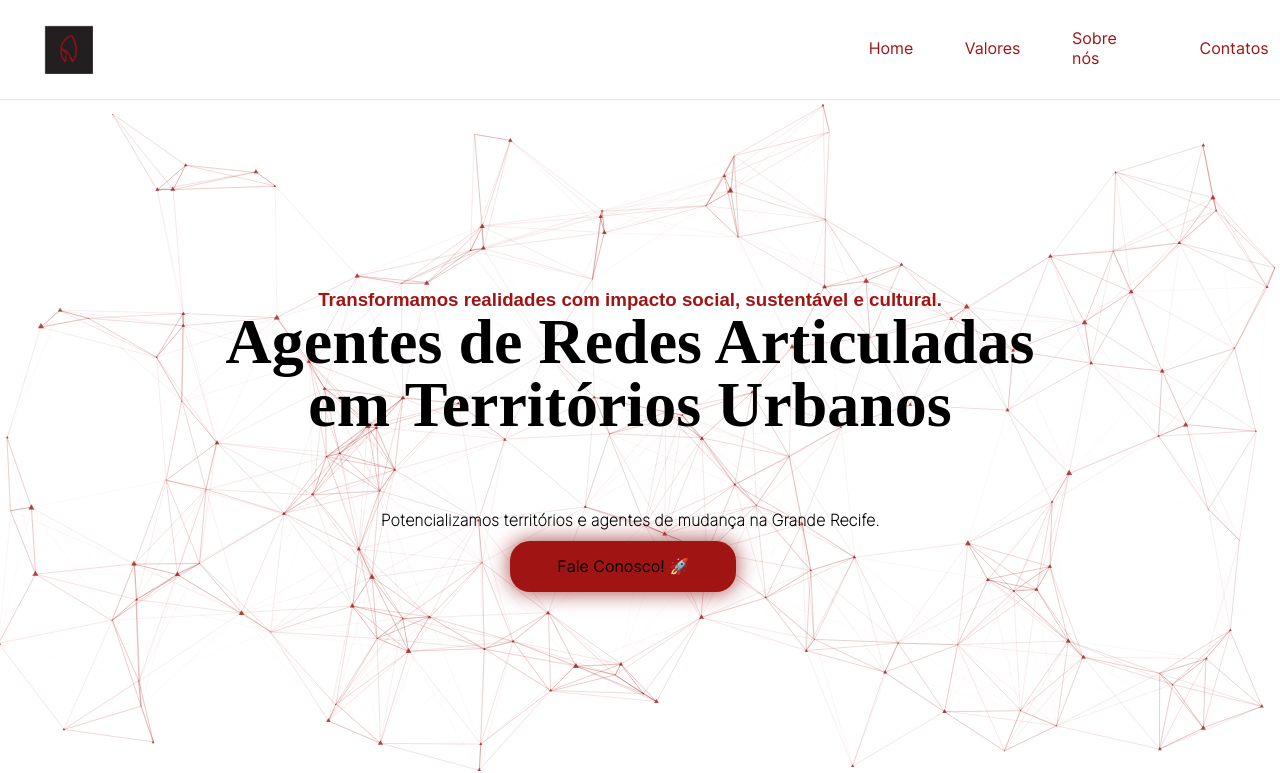
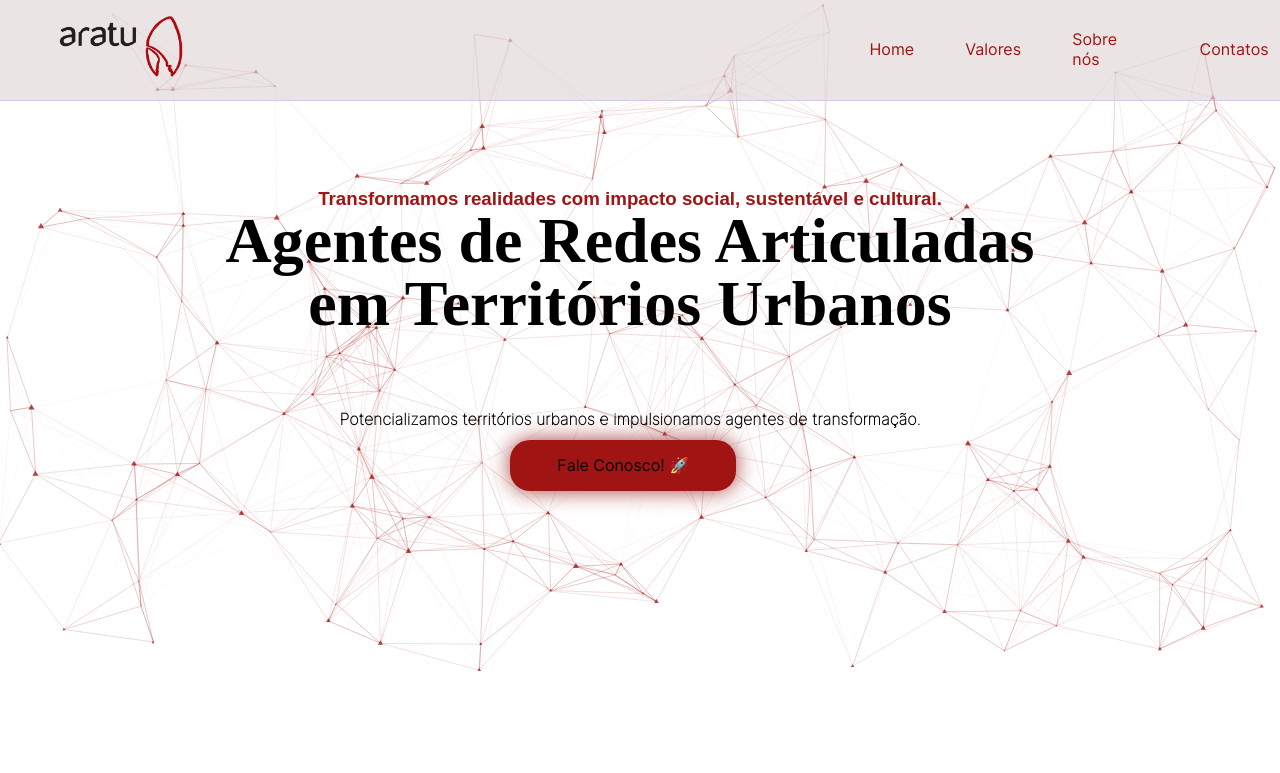
Before and after one commit to GutembergLima05/aratu-institucional, a plain HTML site: page index.html in a window 1280 px wide. Shown: the top 773 px of the page. Drawn offline with nearby package versions, Linux system fonts and the light colour scheme; a web font is replaced by a local one.

Commit message:
Modificações na navbar

```diff
--- a/index.html
+++ b/index.html
@@ -15,7 +15,7 @@
 <body>
     <nav>
         <div id="img-menu">
-            <img id="logo-img" src="img/logo.png" alt="Logo Aratu">
+            <img id="logo-img" src="img/logo.vermelha.2-Photoroom.png" alt="Logo Aratu">
             <div id="logo-name">Aratu</div>
         </div>
         <!-- <img src="img/logo.png"> -->
@@ -44,7 +44,7 @@
         <div id="elements" data-aos="zoom-in-down" data-aos-duration="1000">
             <h3>Transformamos realidades com impacto social, sustentável e cultural.</h3>
             <h1>Agentes de Redes Articuladas <br> em Territórios Urbanos</h1>
-            <h4>Potencializamos territórios e agentes de mudança na Grande Recife.</h4>
+            <h4>Potencializamos territórios urbanos e impulsionamos agentes de transformação.</h4>
             <a target="_blank" href="https://wa.me/5581984957976"><button>Fale Conosco! 🚀</button></a>
         </div>
     </div>
--- a/js/js.js
+++ b/js/js.js
@@ -16,7 +16,7 @@ imgMenu.addEventListener("mouseout", ()=>{
 
 function menu() {
 
-  if (statusMenu == "fechado") {
+  if (statusMenu === "fechado") {
     iconBurguer.style.display = "none";
     iconX.style.display = "block";
     menuMobile.style.left = "0";
@@ -91,7 +91,7 @@ particlesJS("particles-container", {
     line_linked: {
       enable: true,
       distance: 150,
-      color: "a01414",
+      color: "#a01414",
       opacity: 0.4,
       width: 1
     },
--- a/style/global.css
+++ b/style/global.css
@@ -12,6 +12,7 @@
     --cor-3: #a01414; /* Vermelho para os detalhes */
     --cor-4: #f0f0f0; /* Um cinza bem claro, para efeitos suaves */
     --cor-5: #e0e0e0; /* Outro cinza claro, opcional */
+    --cor-6: #dfd7d7a8;
 }
 
 a{
--- a/style/index.css
+++ b/style/index.css
@@ -1,12 +1,16 @@
 /* menu */
 nav {
-    background-color: var(--cor-1);
+    background-color: var(--cor-6);
     display: flex;
     justify-content: space-between;
+    align-items: center; /* para centralizar verticalmente */
+    height: 100px; /* altura fixa da barra */
     z-index: 9;
     border-bottom: 1px solid rgba(100, 21, 204, 0.13);
     font-family: INTER3;
     top: 0;
+    position: fixed; /* se quiser que fique sempre visível */
+    width: 100%;
 }
 
 #icon-burguer,
@@ -22,6 +26,7 @@ nav {
 
 #img-menu {
     background-size: cover;
+    height: 100%; /* ocupa toda a altura da barra */
     padding: 2% 1.5%;
     transition: 1s;
     margin-left: 2%;
@@ -30,9 +35,9 @@ nav {
     align-items: center;
 }
 
+
 #img-menu img {
-    width: 3rem;
-    /* height: 3.5rem; */
+    width: 9rem; /* height: 3.5rem; */
     transition: 0.5s;
     z-index: 99 !important;
 }
@@ -81,8 +86,7 @@ nav ul a {
     align-items: center;
     padding: 2%;
     border-bottom: 3px solid transparent;
-    transition: 0.3s;
-    transition: border-bottom-width 1s ease-in-out;
+    transition: 0.3s, border-bottom-width 1s ease-in-out;
     font-family: INTER1;
 }
 
@@ -278,7 +282,7 @@ nav ul a {
 /* Efeito ao passar o mouse */
 #servicos h4:hover {
     color: #080808; /* Restaura o tom de vermelho mais suave */
-    text-shadow: 0 0 10px rgba(10, 8, 8, 0.8), 0 0 20px rgbrgba(19, 13, 13, 0.6)/* Efeito de brilho */
+    text-shadow: 0 0 10px rgba(10, 8, 8, 0.8), 0 0 20px rgba(175, 59, 59, 0.6)/* Efeito de brilho */
     transform scale(1.05) /* Aumenta o tamanho do título suavemente */
 }
 
```
Also changed, not shown: img/Estudo_Identidade Visual_page-0007.jpg (added), img/logo.vermelha.2-Photoroom.png (added), img/logo.vermelha.2.jpg (added), img/logo.vermelha.3-Photoroom.png (added), img/logo.vermelha.3.jpg (added), img/logo.vermelha.png (added).
